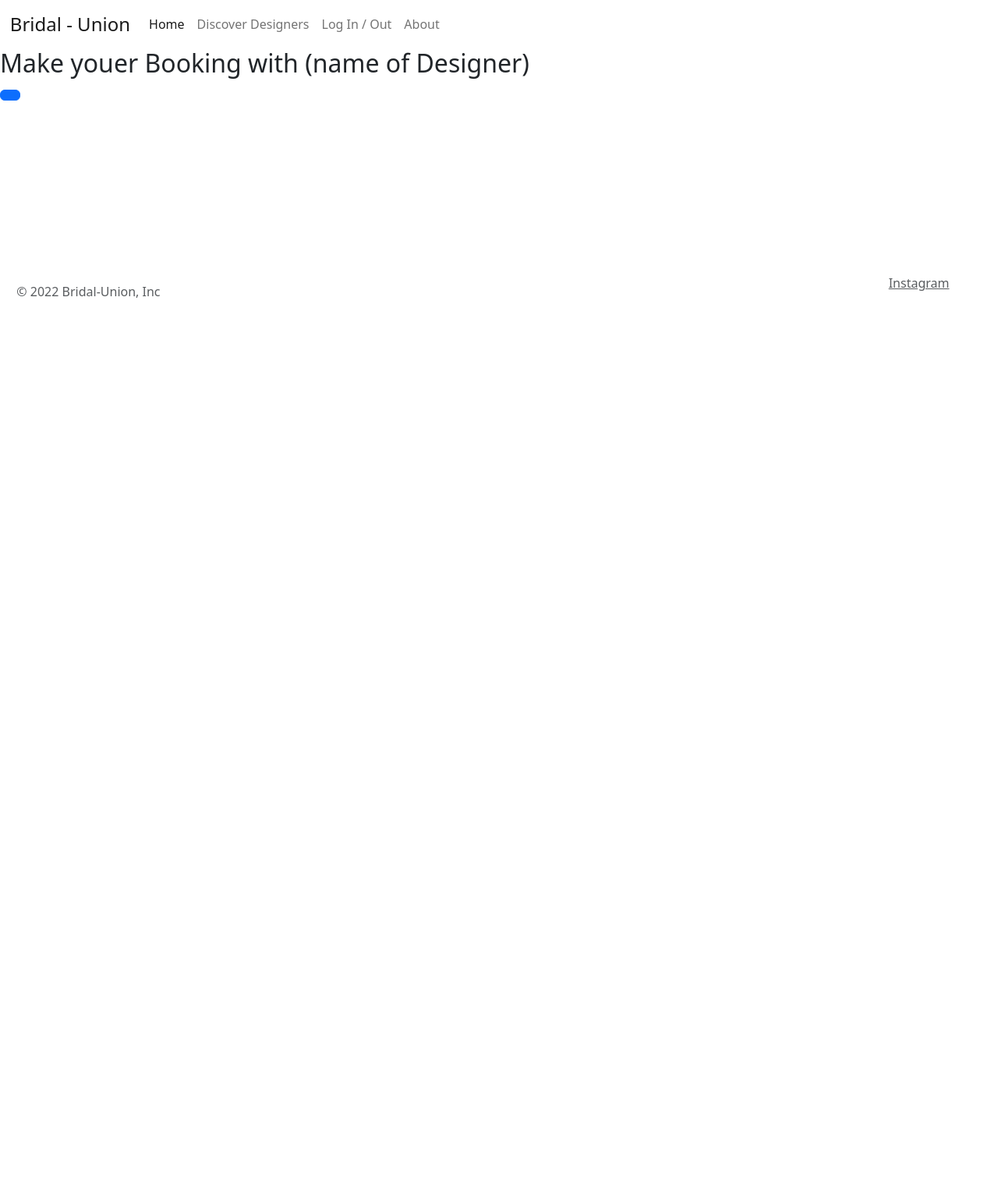
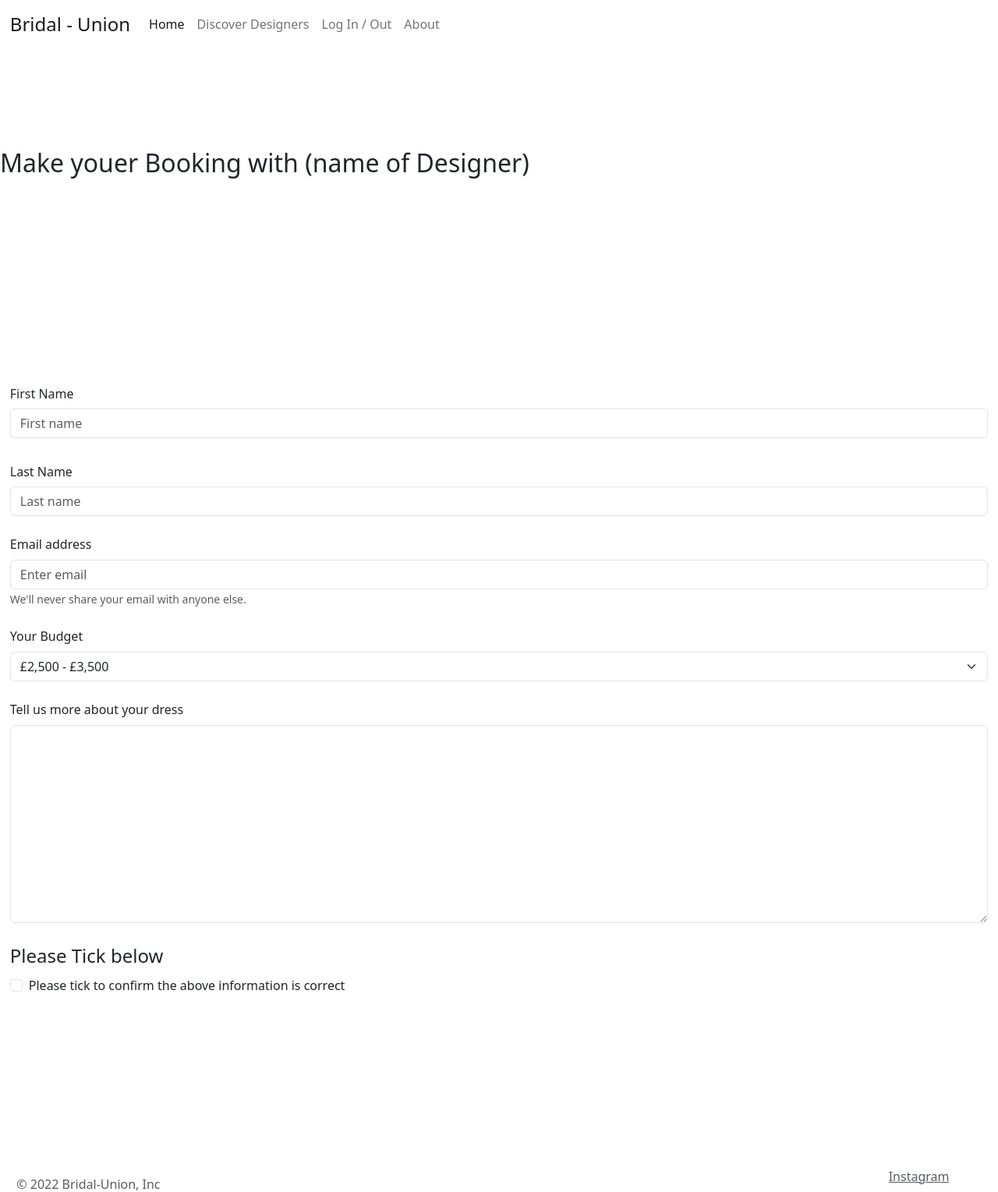
Before and after one commit to Esteph27/Bridal-Union, a Django app: page /booking/ in a window 1280 px wide. Shown: the top 1529 px of the page at 78% size. Before the commit the page ends 382 px from the top, so only its background shows below. Run offline with Django 3.2, Linux system fonts and the light colour scheme; parts of the project's set-up code (start-up, migrations or seed data) failed here and were passed over; some libraries are stand-ins or nearby versions.

Commit message:
add inital css styling for booking.html

```diff
--- a/static/css/style.css
+++ b/static/css/style.css
@@ -123,7 +123,6 @@ p {
 	margin-left: 1%;
 }
 
-
 #designer_info h2, p {
 	padding-top: 5%;
 }
@@ -141,6 +140,26 @@ p {
 	text-align: left;
 	margin-right: 2%;
 }
+
+.button-container-left a {
+	color: white;
+	text-decoration: none;
+}
+
+
+/* -------------------------------> booking.html */
+
+#booking-section {
+	margin-top: 10%;
+	margin-bottom: 10%;
+	height: 130px;
+}
+
+#booking-form {
+	margin-left: 1%;
+	margin-right: 1%;
+}
+
 
 /* -------------------------------> media queries */
 
--- a/templates/booking.html
+++ b/templates/booking.html
@@ -2,12 +2,12 @@
 
 {% block content %}
 
-<div>
+<div id="booking-section" class="container-fluid">
     <h2>Make youer Booking with (name of Designer)</h2>
 </div>
 
-<!--Booking form-->
-<div>
+<!--Booking form template edited from Bootswatch Lux theme-->
+<div id="booking-form">
     <!--customer information if they are signed in: -->
 
     <!--First Name take from database-->
@@ -18,17 +18,65 @@
     <!--Date of Wedding -->
     <!--Message-->
 
-    <div>
-        <!--Submit Button (button from bootswatch lux theme) -->
-        <button type="button" class="btn btn-primary"></button>
-   </div>
+    <form>
+        <fieldset>
+          <div class="form-group row">
+            <label for="staticEmail" class="col-sm-2 col-form-label"></label>
+          </div>
 
-   <!--Modal to show up once booking is completed -->
-   <div>
-   </div>
+          <div class="form-group">
+            <label class="col-form-label mt-4" for="inputDefault">First Name</label>
+            <input type="text" class="form-control" placeholder="First name" id="inputDefault">
+          </div>
+
+          <div class="form-group">
+            <label class="col-form-label mt-4" for="inputDefault">Last Name</label>
+            <input type="text" class="form-control" placeholder="Last name" id="inputDefault">
+          </div>
+
+          <div class="form-group">
+            <label for="exampleInputEmail1" class="form-label mt-4">Email address</label>
+            <input type="email" class="form-control" id="exampleInputEmail1" aria-describedby="emailHelp" placeholder="Enter email">
+            <small id="emailHelp" class="form-text text-muted">We'll never share your email with anyone else.</small>
+          </div>
+
+          <div class="form-group">
+            <label for="exampleSelect1" class="form-label mt-4">Your Budget</label>
+            <select class="form-select" id="exampleSelect1">
+              <option>£2,500 - £3,500</option>
+              <option>£3,500 - £4,500</option>
+              <option>£4,500 - £5,500</option>
+              <option>£5,500 - £6,500</option>
+              <option>£6,500 - £7,500</option>
+              <option>£7,500 - £8,500</option>
+              <option>£9,000 + </option>
+            </select>
+          </div>
+
+
+          <div class="form-group">
+            <label for="exampleTextarea" class="form-label mt-4">Tell us more about your dress</label>
+            <textarea class="form-control" id="exampleTextarea" rows="10"></textarea>
+          </div>
+
+
+          </fieldset>
+          <fieldset class="form-group">
+            <legend class="mt-4">Please Tick below</legend>
+            <div class="form-check">
+              <input class="form-check-input" type="checkbox" value="" id="flexCheckDefault">
+              <label class="form-check-label" for="flexCheckDefault">
+                Please tick to confirm the above information is correct
+              </label>
+            </div>
+          </fieldset>
+      </form>
 </div>
 
 
+ <!--Modal to show up once booking is completed -->
+ <div>
+</div>
 
 
 {% endblock %}
--- a/templates/designer.html
+++ b/templates/designer.html
@@ -10,7 +10,9 @@
     <p>Starting Price - £2,800</p>
     <!-- button from bootswatch lux theme -->
     <div class="button-container-left d-flex justify-content-start">
-        <button type="button" class="btn btn-primary">Book Appointment</button>
+        <button type="button" class="btn btn-primary">
+            <a href="{% url 'view_booking' %}">Discover Our Designers</a>
+        </button>
     </div>
 </div>
 
```
